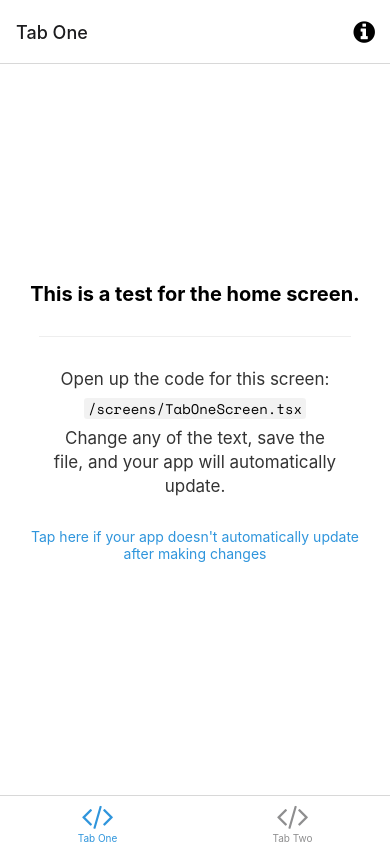
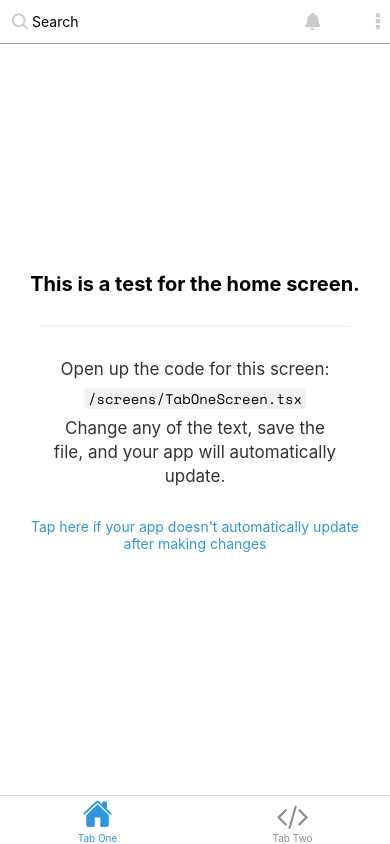
Before and after one commit to Sena543/payement-app, a React Native app: screen /TabOne in a window 390 px wide. Built offline with nearby package versions, Linux system fonts and the light colour scheme; what expo-linking would draw is missing.

Commit message:
header completed

```diff
--- /dev/null
+++ b/components/home/CreditCard.tsx
@@ -0,0 +1,5 @@
+import { View } from "../Themed";
+
+export default function CreditCard() {
+	return <View></View>;
+}
--- /dev/null
+++ b/components/home/Header.tsx
@@ -0,0 +1,40 @@
+import { Ionicons, FontAwesome } from "@expo/vector-icons";
+import { StyleSheet, TextInput } from "react-native";
+import { View } from "../Themed";
+import Colors from "../../constants/Colors";
+import useColorScheme from "../../hooks/useColorScheme";
+
+function Home_Header() {
+	const colorScheme = useColorScheme();
+	return (
+		<View style={styles.root}>
+			<View style={styles.main}>
+				<View style={{ display: "flex", flexDirection: "row" }}>
+					<Ionicons color={Colors[colorScheme].tabIconDefault} size={20} name="search" />
+					<TextInput placeholder="Search" style={styles.textInput} />
+				</View>
+				<Ionicons color={Colors[colorScheme].tabIconDefault} size={20} name="notifications" />
+				<FontAwesome color={Colors[colorScheme].tabIconDefault} name="ellipsis-v" size={20} />
+			</View>
+			<View style={{ borderBottomWidth: 0.1, borderBottomColor: "#a3a3a3" }}></View>
+		</View>
+	);
+}
+
+export default Home_Header;
+
+const styles = StyleSheet.create({
+	root: {
+		backgroundColor: "#fff",
+	},
+	main: {
+		margin: 10,
+		display: "flex",
+		flexDirection: "row",
+		justifyContent: "space-between",
+		alignItems: "center",
+	},
+	textInput: {
+		marginLeft: 2,
+	},
+});
--- a/navigation/index.tsx
+++ b/navigation/index.tsx
@@ -3,27 +3,26 @@
  * https://reactnavigation.org/docs/getting-started
  *
  */
-import { FontAwesome } from '@expo/vector-icons';
-import { createBottomTabNavigator } from '@react-navigation/bottom-tabs';
-import { NavigationContainer, DefaultTheme, DarkTheme } from '@react-navigation/native';
-import { createNativeStackNavigator } from '@react-navigation/native-stack';
-import * as React from 'react';
-import { ColorSchemeName, Pressable } from 'react-native';
+import { FontAwesome, Ionicons } from "@expo/vector-icons";
+import { createBottomTabNavigator } from "@react-navigation/bottom-tabs";
+import { NavigationContainer, DefaultTheme, DarkTheme } from "@react-navigation/native";
+import { createNativeStackNavigator } from "@react-navigation/native-stack";
+import * as React from "react";
+import { ColorSchemeName, Pressable } from "react-native";
+import Home_Header from "../components/home/Header";
 
-import Colors from '../constants/Colors';
-import useColorScheme from '../hooks/useColorScheme';
-import ModalScreen from '../screens/ModalScreen';
-import NotFoundScreen from '../screens/NotFoundScreen';
-import TabOneScreen from '../screens/TabOneScreen';
-import TabTwoScreen from '../screens/TabTwoScreen';
-import { RootStackParamList, RootTabParamList, RootTabScreenProps } from '../types';
-import LinkingConfiguration from './LinkingConfiguration';
+import Colors from "../constants/Colors";
+import useColorScheme from "../hooks/useColorScheme";
+import ModalScreen from "../screens/ModalScreen";
+import NotFoundScreen from "../screens/NotFoundScreen";
+import TabOneScreen from "../screens/TabOneScreen";
+import TabTwoScreen from "../screens/TabTwoScreen";
+import { RootStackParamList, RootTabParamList, RootTabScreenProps } from "../types";
+import LinkingConfiguration from "./LinkingConfiguration";
 
 export default function Navigation({ colorScheme }: { colorScheme: ColorSchemeName }) {
 	return (
-    <NavigationContainer
-      linking={LinkingConfiguration}
-      theme={colorScheme === 'dark' ? DarkTheme : DefaultTheme}>
+		<NavigationContainer linking={LinkingConfiguration} theme={colorScheme === "dark" ? DarkTheme : DefaultTheme}>
 			<RootNavigator />
 		</NavigationContainer>
 	);
@@ -39,8 +38,8 @@ function RootNavigator() {
 	return (
 		<Stack.Navigator>
 			<Stack.Screen name="Root" component={BottomTabNavigator} options={{ headerShown: false }} />
-      <Stack.Screen name="NotFound" component={NotFoundScreen} options={{ title: 'Oops!' }} />
-      <Stack.Group screenOptions={{ presentation: 'modal' }}>
+			<Stack.Screen name="NotFound" component={NotFoundScreen} options={{ title: "Oops!" }} />
+			<Stack.Group screenOptions={{ presentation: "modal" }}>
 				<Stack.Screen name="Modal" component={ModalScreen} />
 			</Stack.Group>
 		</Stack.Navigator>
@@ -61,34 +60,38 @@ function BottomTabNavigator() {
 			initialRouteName="TabOne"
 			screenOptions={{
 				tabBarActiveTintColor: Colors[colorScheme].tint,
-      }}>
+			}}
+		>
 			<BottomTab.Screen
 				name="TabOne"
 				component={TabOneScreen}
-        options={({ navigation }: RootTabScreenProps<'TabOne'>) => ({
-          title: 'Tab One',
-          tabBarIcon: ({ color }) => <TabBarIcon name="code" color={color} />,
-          headerRight: () => (
-            <Pressable
-              onPress={() => navigation.navigate('Modal')}
-              style={({ pressed }) => ({
-                opacity: pressed ? 0.5 : 1,
-              })}>
-              <FontAwesome
-                name="info-circle"
-                size={25}
-                color={Colors[colorScheme].text}
-                style={{ marginRight: 15 }}
-              />
-            </Pressable>
+				options={({ navigation }: RootTabScreenProps<"TabOne">) => ({
+					title: "Tab One",
+					tabBarIcon: ({ color }) => <Ionicons size={30} name="ios-home" color={color} />,
+					header: () => (
+						<Home_Header />
+						// <Pressable
+						// 	onPress={() => navigation.navigate("Modal")}
+						// 	style={({ pressed }) => ({
+						// 		opacity: pressed ? 0.5 : 1,
+						// 	})}
+						// >
+						// 	<FontAwesome
+						// 		name="info-circle"
+						// 		size={25}
+						// 		color={Colors[colorScheme].text}
+						// 		style={{ marginRight: 15 }}
+						// 	/>
+						// </Pressable>
 					),
 				})}
 			/>
+
 			<BottomTab.Screen
 				name="TabTwo"
 				component={TabTwoScreen}
 				options={{
-          title: 'Tab Two',
+					title: "Tab Two",
 					tabBarIcon: ({ color }) => <TabBarIcon name="code" color={color} />,
 				}}
 			/>
@@ -99,9 +102,6 @@ function BottomTabNavigator() {
 /**
  * You can explore the built-in icon families and icons on the web at https://icons.expo.fyi/
  */
-function TabBarIcon(props: {
-  name: React.ComponentProps<typeof FontAwesome>['name'];
-  color: string;
-}) {
+function TabBarIcon(props: { name: React.ComponentProps<typeof FontAwesome>["name"]; color: string }) {
 	return <FontAwesome size={30} style={{ marginBottom: -3 }} {...props} />;
 }
--- a/package.json
+++ b/package.json
@@ -37,8 +37,8 @@
     "@babel/core": "^7.12.9",
     "@types/react": "~17.0.21",
     "@types/react-native": "~0.64.12",
+    "jest": "^26.6.3",
     "jest-expo": "~44.0.1",
-    "jest": "^26.6.3",
     "react-test-renderer": "17.0.1",
     "typescript": "~4.3.5"
   },
```
Lines whose indentation alone changed are shown as unchanged.
